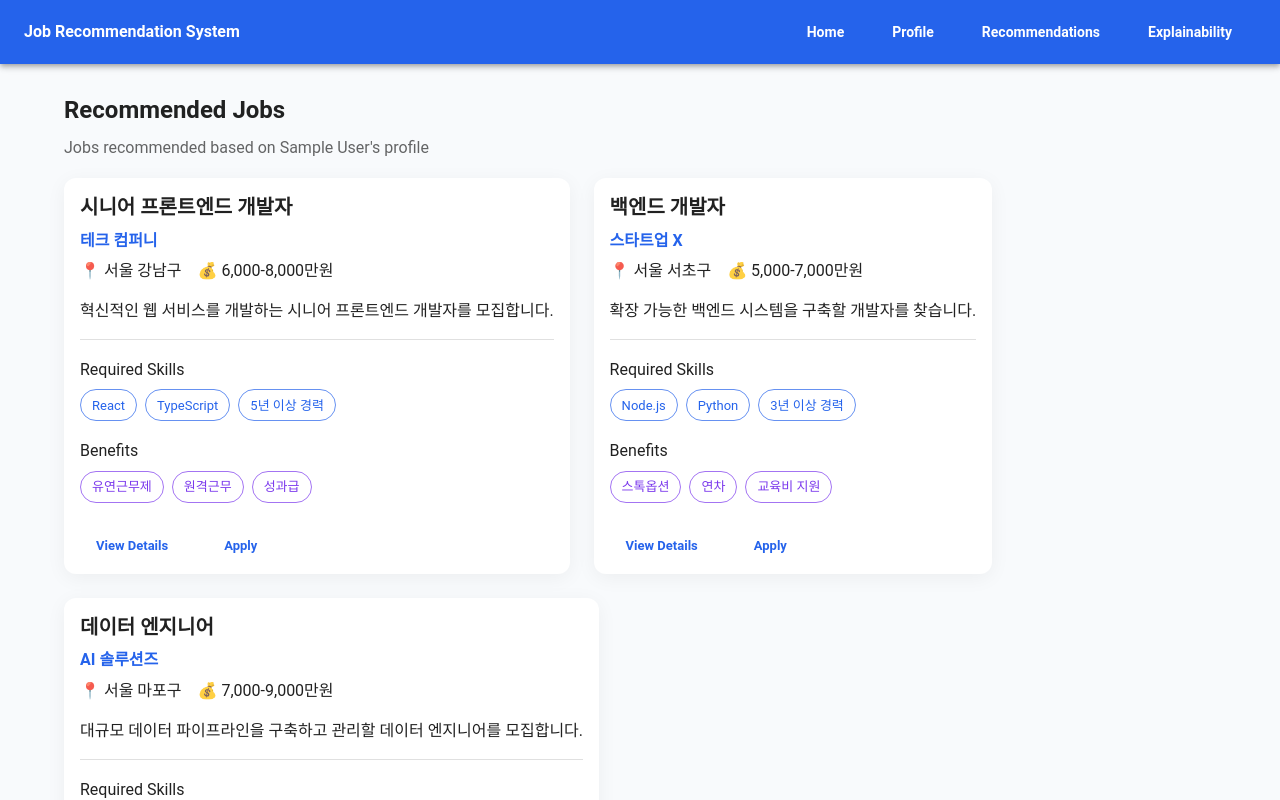
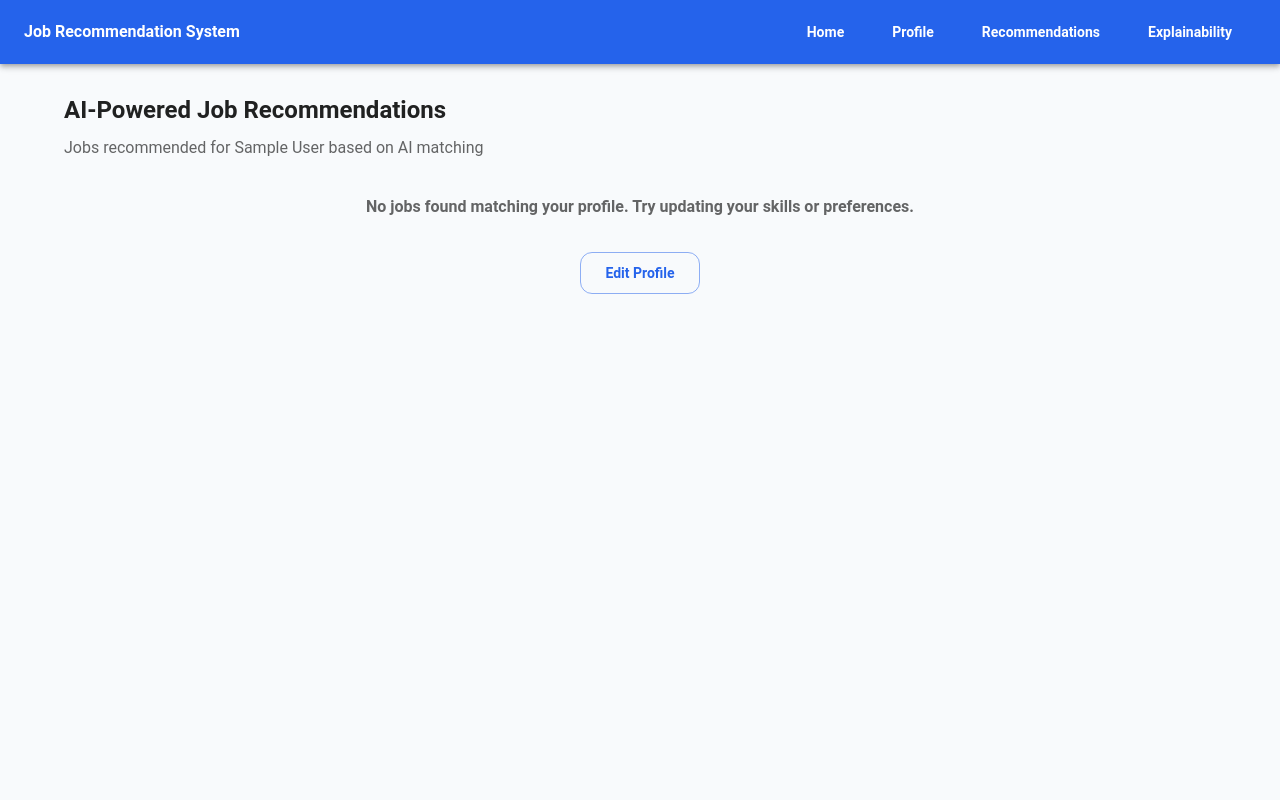
Before and after one commit to SuminPark02/AIXD_project, a React (Create React App) app: page /job-recommendations in a window 1280 px wide. Shown: the top 800 px of the page. Built offline with nearby package versions, Linux system fonts and the light colour scheme; sample sign-in values are in the browser's storage.

Commit message:
feat: Add AI-based job matching with scoring system

```diff
--- a/src/pages/JobRecommendations.js
+++ b/src/pages/JobRecommendations.js
@@ -9,44 +9,141 @@ import {
   Button,
   Grid,
   Chip,
-  Divider
+  Divider,
+  LinearProgress
 } from '@mui/material';
 import { useNavigate } from 'react-router-dom';
 import { useProfile } from '../contexts/ProfileContext';
 
-// 임시 구직 공고 데이터
+// Sample job listings with more diverse data
 const jobListings = [
   {
     id: 1,
-    title: "시니어 프론트엔드 개발자",
-    company: "테크 컴퍼니",
-    location: "서울 강남구",
-    salary: "6,000-8,000",
-    requirements: ["React", "TypeScript", "5년 이상 경력"],
-    description: "혁신적인 웹 서비스를 개발하는 시니어 프론트엔드 개발자를 모집합니다.",
-    benefits: ["유연근무제", "원격근무", "성과급"]
+    title: "Senior Frontend Developer",
+    company: "Tech Solutions Inc.",
+    location: "San Francisco, CA",
+    salary: "$120,000-150,000",
+    requirements: ["React", "TypeScript", "JavaScript", "5+ years experience"],
+    description: "We are looking for a Senior Frontend Developer to join our team and help build innovative web applications.",
+    benefits: ["Remote Work", "Flexible Hours", "Health Insurance", "401k"]
   },
   {
     id: 2,
-    title: "백엔드 개발자",
-    company: "스타트업 X",
-    location: "서울 서초구",
-    salary: "5,000-7,000",
-    requirements: ["Node.js", "Python", "3년 이상 경력"],
-    description: "확장 가능한 백엔드 시스템을 구축할 개발자를 찾습니다.",
-    benefits: ["스톡옵션", "연차", "교육비 지원"]
+    title: "Backend Developer",
+    company: "StartupX",
+    location: "New York, NY",
+    salary: "$100,000-130,000",
+    requirements: ["Node.js", "Python", "AWS", "3+ years experience"],
+    description: "Join our fast-growing startup as a Backend Developer to build scalable systems.",
+    benefits: ["Stock Options", "Unlimited PTO", "Learning Budget"]
   },
   {
     id: 3,
-    title: "데이터 엔지니어",
-    company: "AI 솔루션즈",
-    location: "서울 마포구",
-    salary: "7,000-9,000",
-    requirements: ["Python", "SQL", "빅데이터 경험"],
-    description: "대규모 데이터 파이프라인을 구축하고 관리할 데이터 엔지니어를 모집합니다.",
-    benefits: ["유연근무제", "원격근무", "성과급"]
+    title: "Data Engineer",
+    company: "AI Solutions",
+    location: "Seattle, WA",
+    salary: "$130,000-160,000",
+    requirements: ["Python", "SQL", "Big Data", "Machine Learning"],
+    description: "Looking for a Data Engineer to build and maintain large-scale data pipelines.",
+    benefits: ["Remote Work", "Flexible Hours", "Performance Bonus"]
+  },
+  {
+    id: 4,
+    title: "Full Stack Developer",
+    company: "Digital Innovations",
+    location: "Austin, TX",
+    salary: "$110,000-140,000",
+    requirements: ["React", "Node.js", "MongoDB", "AWS"],
+    description: "Join our team as a Full Stack Developer to work on exciting projects.",
+    benefits: ["Health Insurance", "401k", "Gym Membership"]
+  },
+  {
+    id: 5,
+    title: "DevOps Engineer",
+    company: "Cloud Systems",
+    location: "Boston, MA",
+    salary: "$125,000-155,000",
+    requirements: ["Docker", "Kubernetes", "AWS", "CI/CD"],
+    description: "We need a DevOps Engineer to help us scale our infrastructure.",
+    benefits: ["Remote Work", "Flexible Hours", "Learning Budget"]
+  },
+  {
+    id: 6,
+    title: "Machine Learning Engineer",
+    company: "AI Research Lab",
+    location: "San Francisco, CA",
+    salary: "$140,000-170,000",
+    requirements: ["Python", "TensorFlow", "PyTorch", "Deep Learning"],
+    description: "Join our AI Research Lab to work on cutting-edge machine learning projects.",
+    benefits: ["Research Budget", "Conference Attendance", "Health Insurance"]
   }
 ];
+
+// AI-based matching score calculation
+const calculateMatchScore = (job, profile) => {
+  let score = 0;
+  const maxScore = 100;
+
+  // Skill matching (40 points)
+  if (profile.skills?.length > 0) {
+    const skillMatches = job.requirements.filter(req =>
+      profile.skills.some(skill =>
+        req.toLowerCase().includes(skill.toLowerCase())
+      )
+    ).length;
+    score += (skillMatches / job.requirements.length) * 40;
+  }
+
+  // Location matching (20 points)
+  if (profile.preferredLocation) {
+    if (job.location.toLowerCase().includes(profile.preferredLocation.toLowerCase())) {
+      score += 20;
+    }
+  }
+
+  // Experience level matching (20 points)
+  const experienceLevels = {
+    'Entry Level': 0,
+    'Junior': 1,
+    'Mid Level': 2,
+    'Senior': 3,
+    'Lead': 4,
+    'Manager': 5,
+    'Director': 6,
+    'Executive': 7
+  };
+
+  const jobLevel = job.requirements.find(req =>
+    Object.keys(experienceLevels).some(level =>
+      req.toLowerCase().includes(level.toLowerCase())
+    )
+  );
+
+  if (jobLevel) {
+    const jobLevelValue = experienceLevels[
+      Object.keys(experienceLevels).find(level =>
+        jobLevel.toLowerCase().includes(level.toLowerCase())
+      )
+    ];
+    const profileLevelValue = experienceLevels[profile.experience];
+
+    if (jobLevelValue <= profileLevelValue) {
+      score += 20;
+    } else {
+      score += Math.max(0, 20 - (jobLevelValue - profileLevelValue) * 5);
+    }
+  }
+
+  // Salary matching (20 points)
+  const jobSalary = parseInt(job.salary.replace(/[^0-9]/g, ''));
+  if (jobSalary >= profile.minSalary) {
+    score += 20;
+  } else {
+    score += Math.max(0, 20 - (profile.minSalary - jobSalary) / 10000);
+  }
+
+  return Math.min(maxScore, Math.round(score));
+};
 
 function JobRecommendations() {
   const navigate = useNavigate();
@@ -59,22 +156,18 @@ function JobRecommendations() {
     }
   }, [profile, navigate]);
 
-  // Filter and sort jobs based on profile
-  const recommendedJobs = jobListings.filter(job => {
-    if (!profile) return false;
+  // Filter and sort jobs based on AI matching score
+  const recommendedJobs = React.useMemo(() => {
+    if (!profile) return [];
 
-    // Match skills
-    const hasMatchingSkills = profile.skills?.length > 0
-      ? job.requirements.some(req => profile.skills.includes(req))
-      : true;
-
-    // Match location if specified
-    const locationMatch = !profile.preferredLocation
-      ? true
-      : job.location.includes(profile.preferredLocation);
-
-    return hasMatchingSkills && locationMatch;
-  });
+    return jobListings
+      .map(job => ({
+        ...job,
+        matchScore: calculateMatchScore(job, profile)
+      }))
+      .filter(job => job.matchScore > 0)
+      .sort((a, b) => b.matchScore - a.matchScore);
+  }, [profile]);
 
   if (!profile) {
     return null;
@@ -84,20 +177,31 @@ function JobRecommendations() {
     <Container maxWidth="lg">
       <Box sx={{ mt: 4 }}>
         <Typography variant="h4" component="h1" gutterBottom>
-          Recommended Jobs
+          AI-Powered Job Recommendations
         </Typography>
         <Typography variant="subtitle1" color="text.secondary" paragraph>
-          Jobs recommended based on {profile.name}'s profile
+          Jobs recommended for {profile.name} based on AI matching
         </Typography>
 
+        {recommendedJobs.length === 0 ? (
+          <Typography variant="h6" color="text.secondary" align="center" sx={{ mt: 4 }}>
+            No jobs found matching your profile. Try updating your skills or preferences.
+          </Typography>
+        ) : (
           <Grid container spacing={3}>
             {recommendedJobs.map((job) => (
               <Grid key={job.id} xs={12} md={6}>
                 <Card sx={{ height: '100%' }}>
                   <CardContent>
-                  <Typography variant="h5" component="h2" gutterBottom>
+                    <Box sx={{ display: 'flex', justifyContent: 'space-between', alignItems: 'center', mb: 2 }}>
+                      <Typography variant="h5" component="h2">
                         {job.title}
                       </Typography>
+                      <Chip
+                        label={`${job.matchScore}% Match`}
+                        color={job.matchScore > 70 ? "success" : job.matchScore > 40 ? "warning" : "error"}
+                      />
+                    </Box>
                     <Typography variant="h6" color="primary" gutterBottom>
                       {job.company}
                     </Typography>
@@ -107,7 +211,7 @@ function JobRecommendations() {
                         📍 {job.location}
                       </Typography>
                       <Typography variant="body1">
-                      💰 {job.salary}만원
+                        💰 {job.salary}
                       </Typography>
                     </Box>
 
@@ -157,6 +261,7 @@ function JobRecommendations() {
               </Grid>
             ))}
           </Grid>
+        )}
 
         <Box sx={{ mt: 4, display: 'flex', justifyContent: 'center' }}>
           <Button
```
Lines whose indentation alone changed are shown as unchanged.
